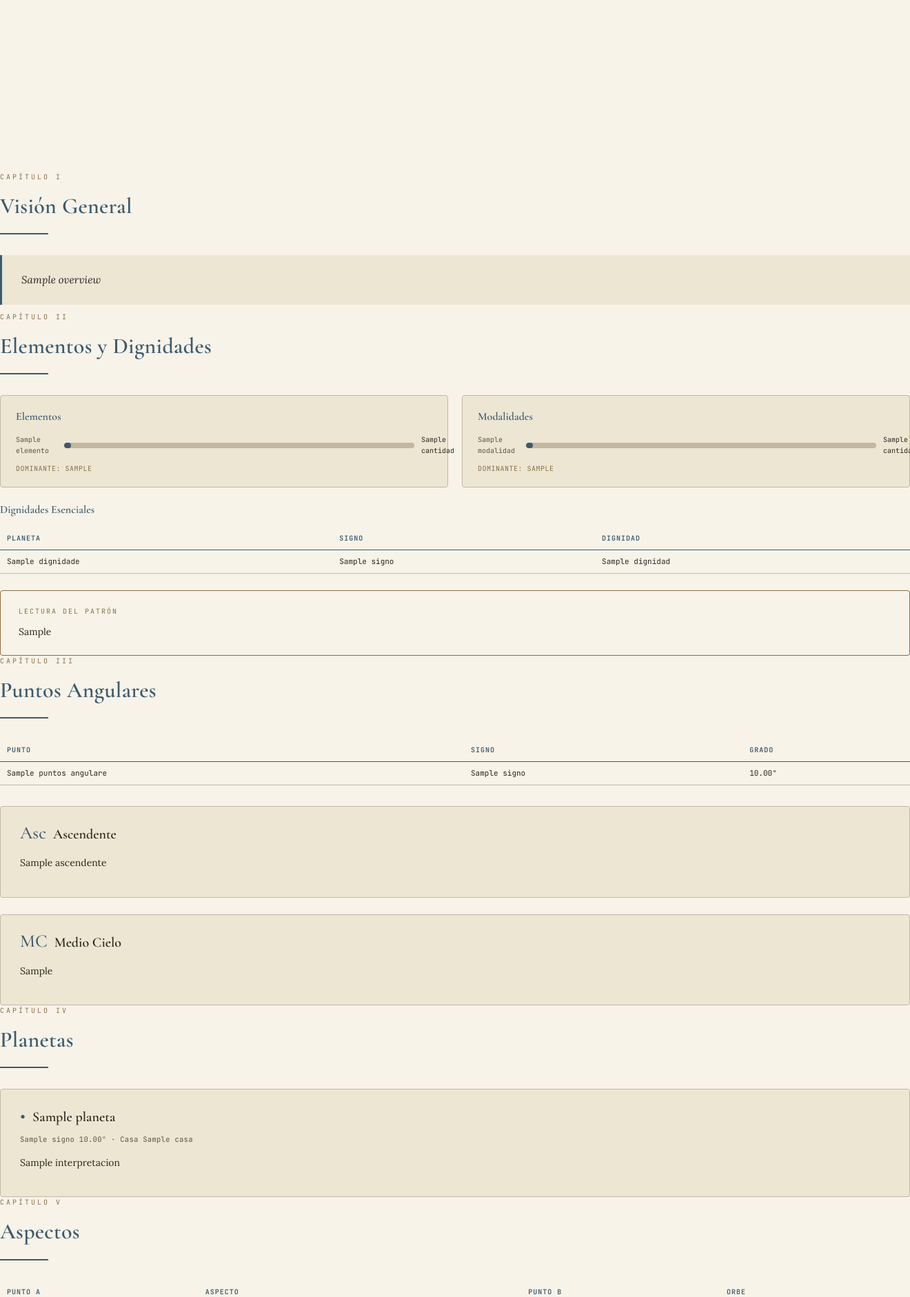
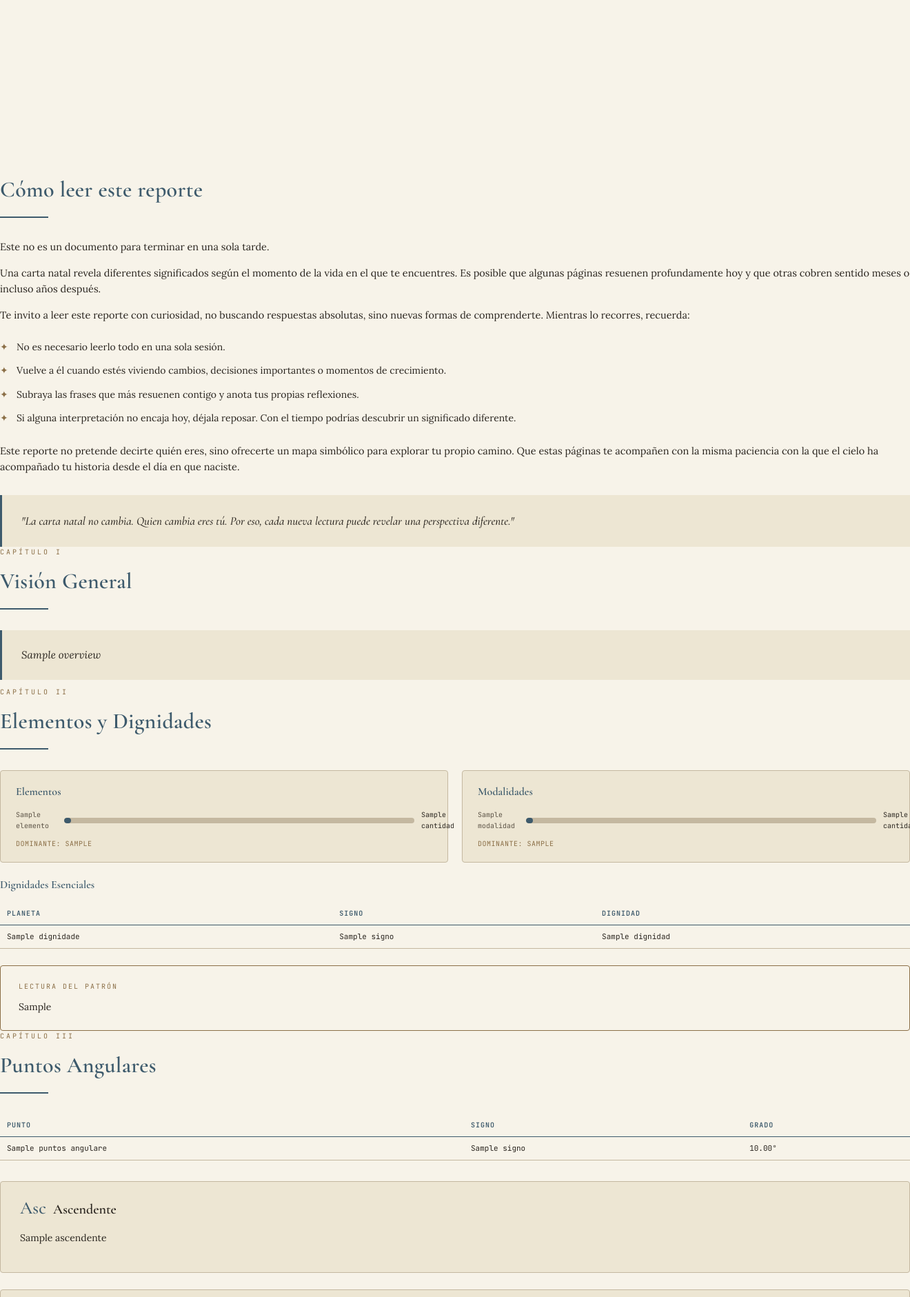
Before and after one commit to labs-Carla/astrea-API, a Python web app: template app/templates/carta_report.html in a window 1320 px wide; the page is wider, and only the part inside the window is pictured. Shown: the part 551-2432 px from the top of that part at 69% size. Run offline with Jinja, Linux system fonts and the light colour scheme; the template is opened without the code that fills it: most values are stand-ins (such as "Sample title", 1, 10 or a date in 2020).

Commit message:
feat: agrega pagina 'Como leer este reporte' y pagina final con frase_de_cierre

```diff
--- a/app/templates/carta_report.html
+++ b/app/templates/carta_report.html
@@ -141,6 +141,69 @@
     margin: 10px 0;
     break-inside: avoid;
     page-break-inside: avoid;
+  }
+
+  /* ===== Página "Cómo leer este reporte" ===== */
+
+  .como-leer-texto {
+    font-size: 14.5px;
+    color: var(--tinta);
+    margin-bottom: 10px;
+  }
+
+  .como-leer-bullets {
+    list-style: none;
+    margin: 24px 0;
+    padding: 0;
+  }
+
+  .como-leer-bullets li {
+    font-size: 14px;
+    color: var(--tinta);
+    margin-bottom: 12px;
+    padding-left: 24px;
+    position: relative;
+  }
+
+  .como-leer-bullets li::before {
+    content: "✦";
+    position: absolute;
+    left: 0;
+    color: var(--ocre);
+  }
+
+  .como-leer-cita {
+    font-family: 'Cormorant Garamond', serif;
+    font-style: italic;
+    font-size: 17px;
+    background-color: var(--papel-destacado);
+    padding: 24px 28px;
+    border-left: 3px solid var(--azul);
+    margin-top: 30px;
+    color: var(--tinta);
+    break-inside: avoid;
+    page-break-inside: avoid;
+  }
+
+  /* ===== Página final de frase de cierre ===== */
+
+  .pagina-cierre {
+    min-height: 100vh;
+    display: flex;
+    align-items: center;
+    justify-content: center;
+    text-align: center;
+    padding: 60px;
+  }
+
+  .frase-cierre {
+    font-family: 'Cormorant Garamond', serif;
+    font-style: italic;
+    font-weight: 500;
+    font-size: 30px;
+    line-height: 1.5;
+    color: var(--tinta);
+    max-width: 480px;
   }
 
   .panorama-grid {
@@ -350,6 +413,35 @@
     </div>
   </div>
 
+  <!-- ================= CÓMO LEER ESTE REPORTE (estático, no generado por IA) ================= -->
+  <div class="capitulo">
+    <h2 class="capitulo-titulo">Cómo leer este reporte</h2>
+
+    <p class="como-leer-texto">Este no es un documento para terminar en una sola tarde.</p>
+    <p class="como-leer-texto">Una carta natal revela diferentes significados según el momento de la vida en el que
+      te encuentres. Es posible que algunas páginas resuenen profundamente hoy y que otras cobren sentido meses o
+      incluso años después.</p>
+    <p class="como-leer-texto">Te invito a leer este reporte con curiosidad, no buscando respuestas absolutas, sino
+      nuevas formas de comprenderte. Mientras lo recorres, recuerda:</p>
+
+    <ul class="como-leer-bullets">
+      <li>No es necesario leerlo todo en una sola sesión.</li>
+      <li>Vuelve a él cuando estés viviendo cambios, decisiones importantes o momentos de crecimiento.</li>
+      <li>Subraya las frases que más resuenen contigo y anota tus propias reflexiones.</li>
+      <li>Si alguna interpretación no encaja hoy, déjala reposar. Con el tiempo podrías descubrir un significado
+        diferente.</li>
+    </ul>
+
+    <p class="como-leer-texto">Este reporte no pretende decirte quién eres, sino ofrecerte un mapa simbólico para
+      explorar tu propio camino. Que estas páginas te acompañen con la misma paciencia con la que el cielo ha
+      acompañado tu historia desde el día en que naciste.</p>
+
+    <div class="como-leer-cita">
+      "La carta natal no cambia. Quien cambia eres tú. Por eso, cada nueva lectura puede revelar una perspectiva
+      diferente."
+    </div>
+  </div>
+
   <!-- ================= CAPÍTULO I: VISIÓN GENERAL ================= -->
   {% if interpretacion.overview %}
   <div class="capitulo">
@@ -536,5 +628,14 @@
   </div>
   {% endif %}
 
+  <!-- ================= PÁGINA FINAL: FRASE DE CIERRE ================= -->
+  {% if interpretacion.frase_de_cierre %}
+  <div class="capitulo">
+    <div class="pagina-cierre">
+      <p class="frase-cierre">{{ interpretacion.frase_de_cierre }}</p>
+    </div>
+  </div>
+  {% endif %}
+
 </body>
 </html>
```
